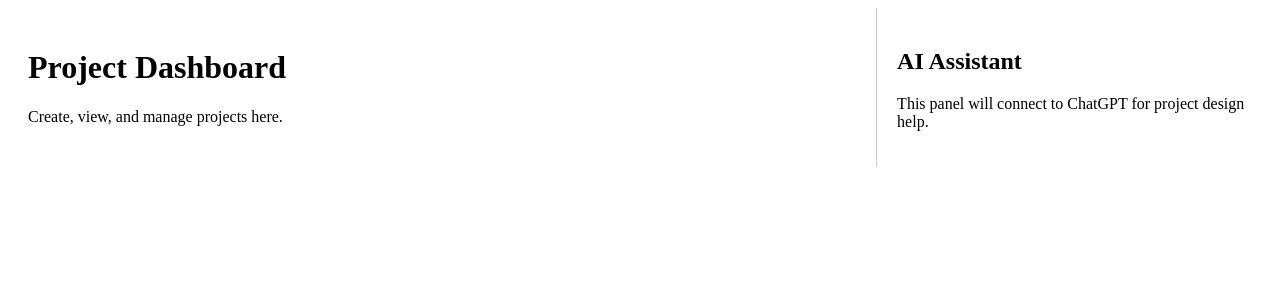
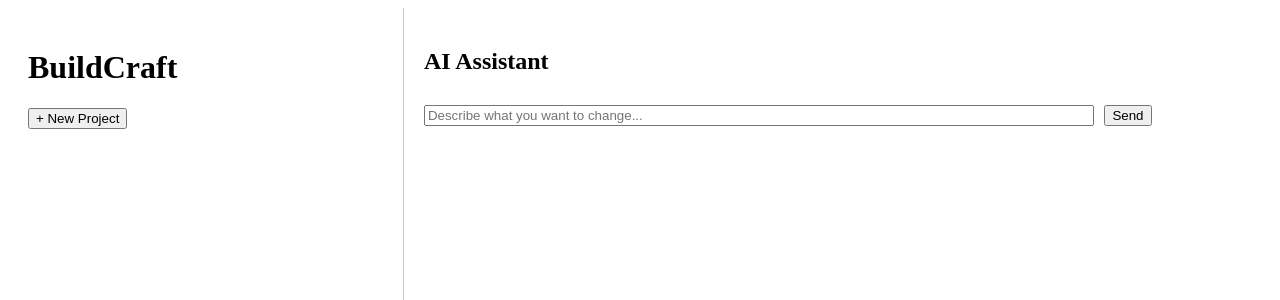
Before and after one commit to tomjam19/buildcraft, a React (Create React App) app: page / in a window 1280 px wide. Shown: the top 300 px of the page. Built offline with nearby package versions, Linux system fonts and the light colour scheme.

Commit message:
Beta Drop 1 – Project system + ChatGPT assistant

```diff
--- a/src/App.js
+++ b/src/App.js
@@ -1,13 +1,37 @@
 
-import React from 'react';
+import React, { useState } from 'react';
 import Dashboard from './components/Dashboard';
 import ChatAssistant from './components/ChatAssistant';
 
 function App() {
+  const [projects, setProjects] = useState([]);
+  const [activeProjectId, setActiveProjectId] = useState(null);
+  const [messages, setMessages] = useState([]);
+
+  const addNewProject = () => {
+    const newProject = {
+      id: Date.now(),
+      name: `Project ${projects.length + 1}`,
+      createdAt: new Date().toLocaleString(),
+    };
+    setProjects([...projects, newProject]);
+    setActiveProjectId(newProject.id);
+    setMessages([]);
+  };
+
   return (
-    <div style={{ display: 'flex' }}>
-      <Dashboard />
-      <ChatAssistant />
+    <div style={{ display: 'flex', height: '100vh' }}>
+      <Dashboard
+        projects={projects}
+        activeProjectId={activeProjectId}
+        setActiveProjectId={setActiveProjectId}
+        addNewProject={addNewProject}
+      />
+      <ChatAssistant
+        activeProjectId={activeProjectId}
+        messages={messages}
+        setMessages={setMessages}
+      />
     </div>
   );
 }
--- /dev/null
+++ b/src/chatgpt.js
@@ -0,0 +1,23 @@
+
+const sendPrompt = async (messages) => {
+  try {
+    const response = await fetch('https://api.openai.com/v1/chat/completions', {
+      method: 'POST',
+      headers: {
+        'Content-Type': 'application/json',
+        'Authorization': `Bearer ${process.env.REACT_APP_OPENAI_KEY}`,
+      },
+      body: JSON.stringify({
+        model: 'gpt-3.5-turbo',
+        messages,
+      }),
+    });
+
+    const data = await response.json();
+    return data.choices[0]?.message?.content || 'No response';
+  } catch (err) {
+    return 'Error contacting AI.';
+  }
+};
+
+export default sendPrompt;
--- a/src/components/ChatAssistant.js
+++ b/src/components/ChatAssistant.js
@@ -1,11 +1,41 @@
 
-import React from 'react';
+import React, { useState } from 'react';
+import sendPrompt from '../chatgpt';
 
-function ChatAssistant() {
+function ChatAssistant({ activeProjectId, messages, setMessages }) {
+  const [input, setInput] = useState('');
+  const [loading, setLoading] = useState(false);
+
+  const handleSend = async () => {
+    if (!input.trim()) return;
+    const newMessages = [...messages, { role: 'user', content: input }];
+    setMessages(newMessages);
+    setInput('');
+    setLoading(true);
+
+    const response = await sendPrompt(newMessages);
+    setMessages([...newMessages, { role: 'assistant', content: response }]);
+    setLoading(false);
+  };
+
   return (
-    <div style={{ width: '30%', padding: '20px', borderLeft: '1px solid #ccc' }}>
+    <div style={{ width: '70%', padding: '20px' }}>
       <h2>AI Assistant</h2>
-      <p>This panel will connect to ChatGPT for project design help.</p>
+      <div style={{ maxHeight: '75vh', overflowY: 'auto', marginBottom: '10px' }}>
+        {messages.map((msg, index) => (
+          <div key={index} style={{ marginBottom: '10px' }}>
+            <strong>{msg.role === 'user' ? 'You' : 'AI'}:</strong> {msg.content}
+          </div>
+        ))}
+        {loading && <div><em>AI is thinking...</em></div>}
+      </div>
+      <input
+        value={input}
+        onChange={(e) => setInput(e.target.value)}
+        placeholder="Describe what you want to change..."
+        style={{ width: '80%', marginRight: '10px' }}
+      />
+      <button onClick={handleSend}>Send</button>
     </div>
   );
 }
--- a/src/components/Dashboard.js
+++ b/src/components/Dashboard.js
@@ -1,11 +1,26 @@
 
 import React from 'react';
 
-function Dashboard() {
+function Dashboard({ projects, activeProjectId, setActiveProjectId, addNewProject }) {
   return (
-    <div style={{ width: '70%', padding: '20px' }}>
-      <h1>Project Dashboard</h1>
-      <p>Create, view, and manage projects here.</p>
+    <div style={{ width: '30%', padding: '20px', borderRight: '1px solid #ccc' }}>
+      <h1>BuildCraft</h1>
+      <button onClick={addNewProject}>+ New Project</button>
+      <ul>
+        {projects.map((project) => (
+          <li
+            key={project.id}
+            style={{
+              marginTop: '10px',
+              fontWeight: project.id === activeProjectId ? 'bold' : 'normal',
+              cursor: 'pointer'
+            }}
+            onClick={() => setActiveProjectId(project.id)}
+          >
+            {project.name}
+          </li>
+        ))}
+      </ul>
     </div>
   );
 }
```
